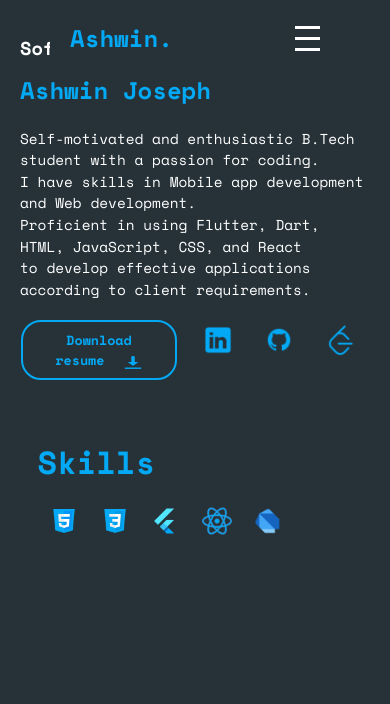
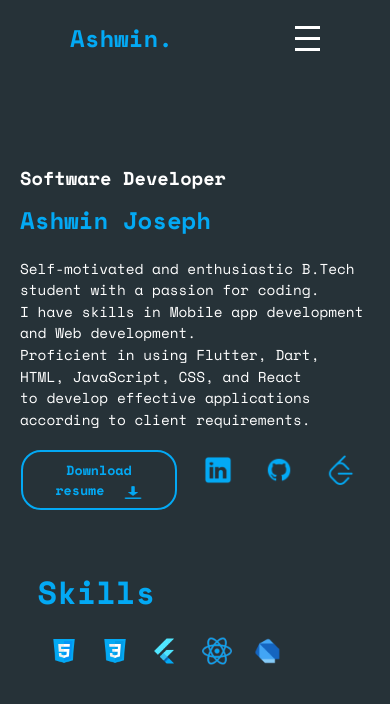
Before and after one commit to maybeAshwin/My-PortFolio, a React (Create React App) app: page / in a window 390 px wide. Shown: the top 704 px of the page. Built offline with nearby package versions, Linux system fonts and the light colour scheme.

Commit message:
Latest Version

```diff
--- a/src/Components/Profile/Profile.css
+++ b/src/Components/Profile/Profile.css
@@ -138,6 +138,9 @@ img {
       gap: 15px;
       margin-left: 1px;
   }
+  .profile{
+    margin-top: 0px;
+  }
 
   .skills ul {
       gap: 10px;
```
